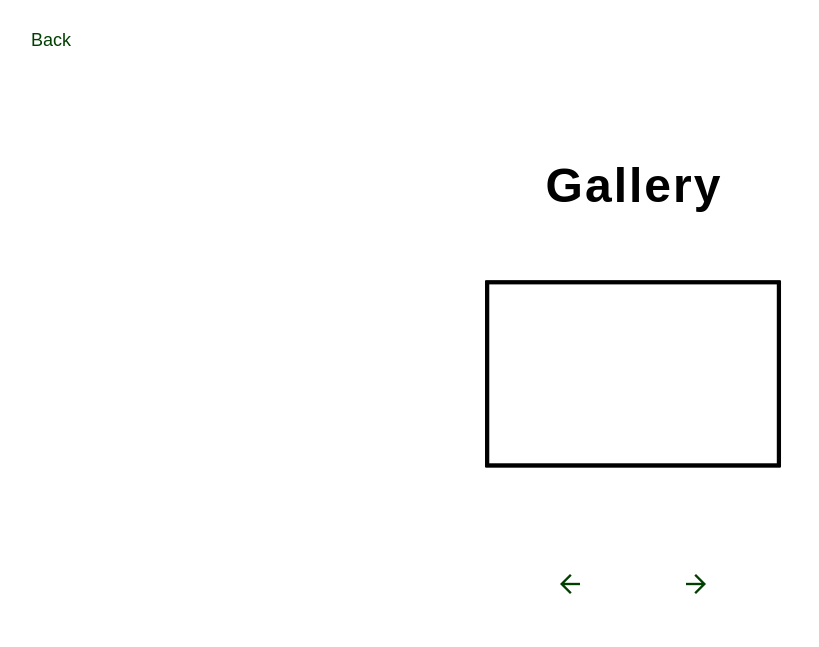
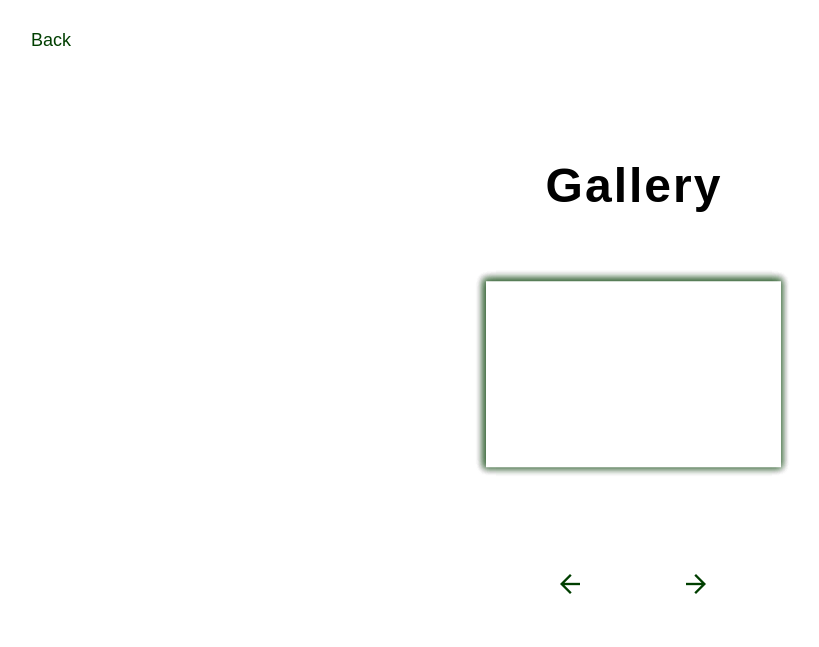
Before and after one commit to zachdyszelwcu/csc468project, a website: page frontend/camera.html in a window 1280 px wide. Shown: the whole page, without its empty margins (7-826 px from the left). Drawn offline with nearby package versions, Linux system fonts and the light colour scheme; no server answers.

Commit message:
Update style.css

```diff
--- a/frontend/style.css
+++ b/frontend/style.css
@@ -8,7 +8,7 @@ body {
 }
 
 .main-title {
-    font-size: 3rem;
+    font-size: 5rem;
     margin: 0 0 20px 0;
 }
 
@@ -178,6 +178,8 @@ body {
   transform-style: preserve-3d;
   transition: transform 1s;
   scale: 200%;
+  opacity: 0;
+  animation: fadeInGallery 2s ease-in forwards;
 }
 
 .carousel__cell {
@@ -186,7 +188,7 @@ body {
   height: 120px;
   left: 10px;
   top: 10px;
-  border: 2px solid black;
+  box-shadow: 0 0 5px 1px rgba(0,63,0,0.25);
   line-height: 116px;
   font-size: 80px;
   font-weight: bold;
```
